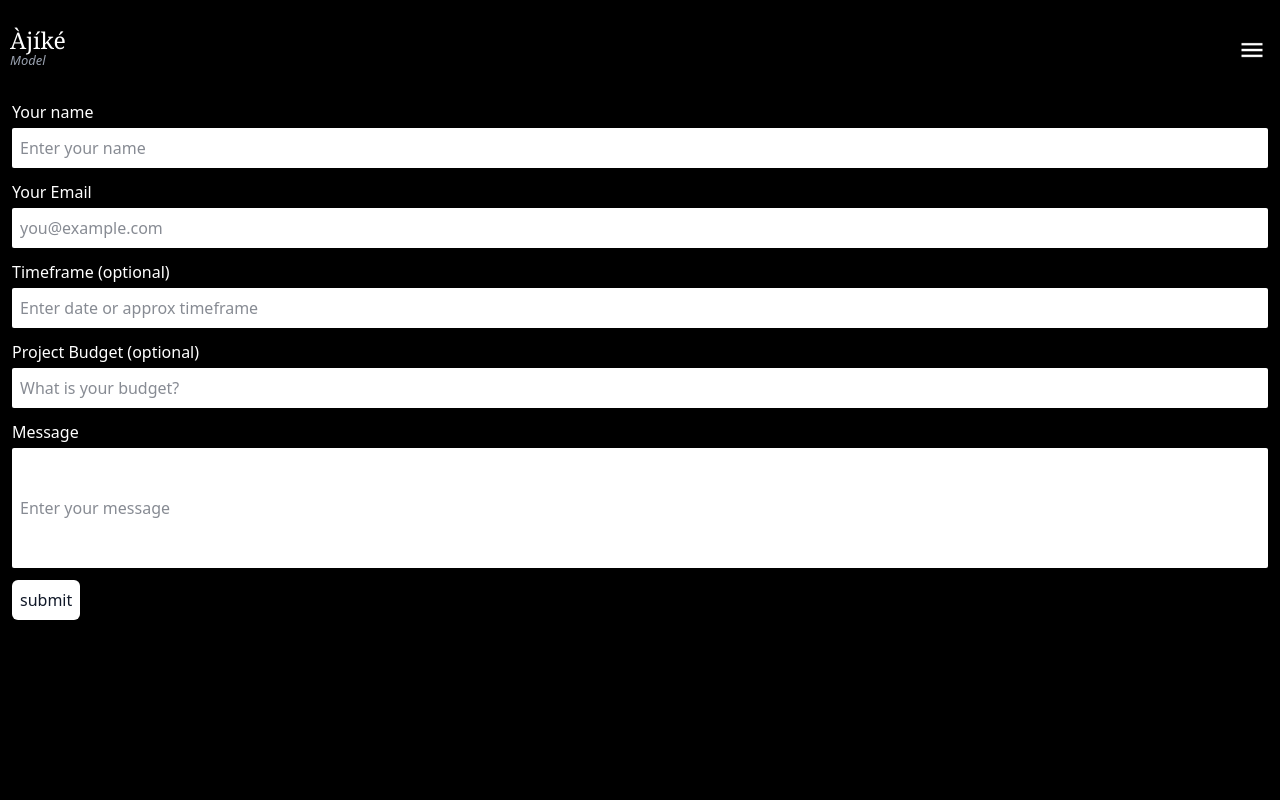
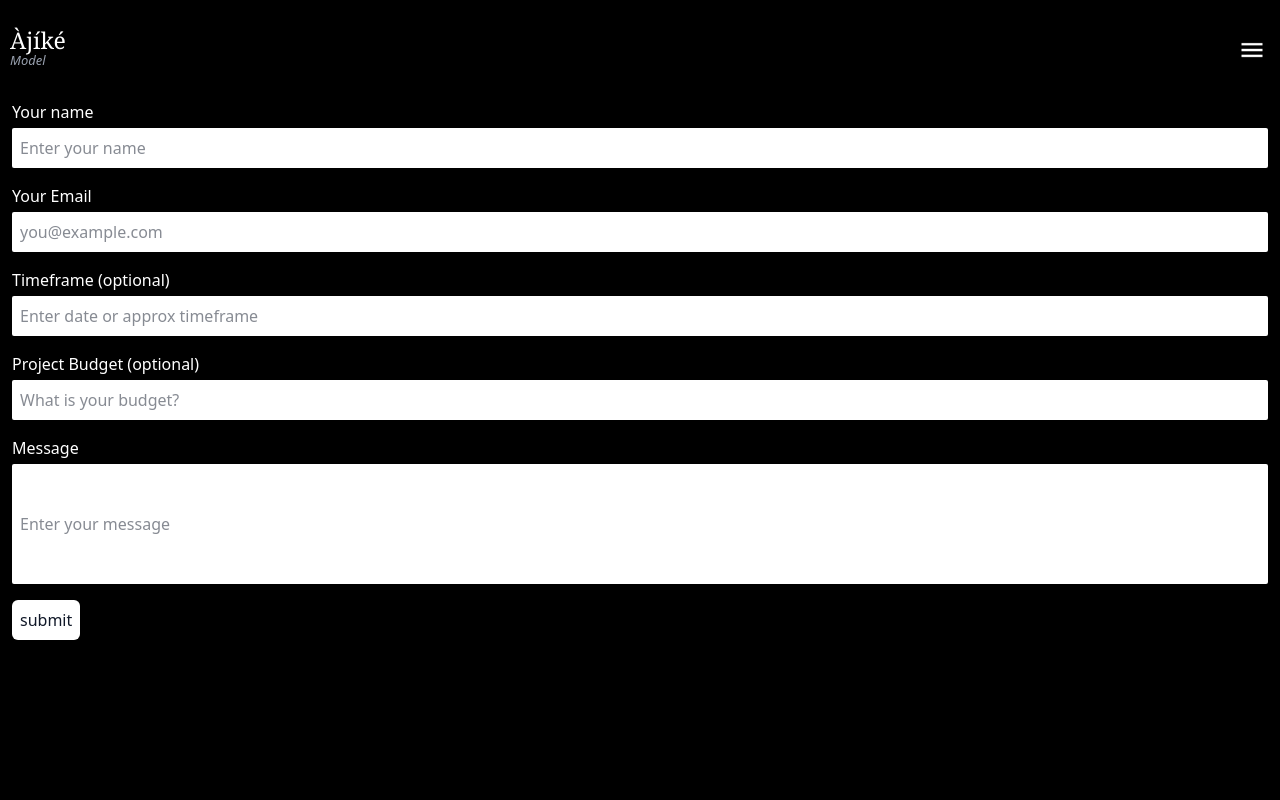
Before and after one commit to dej-xx01/ajike-web, a React (Vite) app in the folder my-app/: page /contact in a window 1280 px wide. Shown: the top 800 px of the page. Built offline with nearby package versions, Linux system fonts and the light colour scheme.

Commit message:
increased margin bottom for the input field

```diff
--- a/my-app/src/App.css
+++ b/my-app/src/App.css
@@ -17,6 +17,6 @@
         @apply text-gray-400 font-sans mb-2
     }
     .form-input{
-        @apply bg-white w-full mb-3 rounded-[2px] h-10 mt-1 p-2 text-gray-900
+        @apply bg-white w-full mb-4 rounded-[2px] h-10 mt-1 p-2 text-gray-900
     }
 }
```
